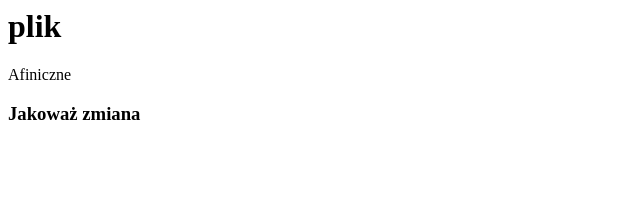
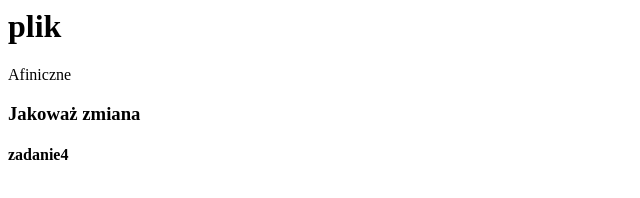
Before and after one commit to KubaZ05/nowerepozytorium, a plain HTML site: page index.html in a window 1280 px wide. Shown: the full height of the page, 0-640 px from the left. Drawn offline with Linux system fonts and the light colour scheme.

Commit message:
Bledna zmiana

```diff
--- a/index.html
+++ b/index.html
@@ -1,3 +1,4 @@
 <h1>plik</h1>
 <p>Afiniczne</p>
 <h3>Jakoważ zmiana</h3>
+<h4>zadanie4</h4>
```
